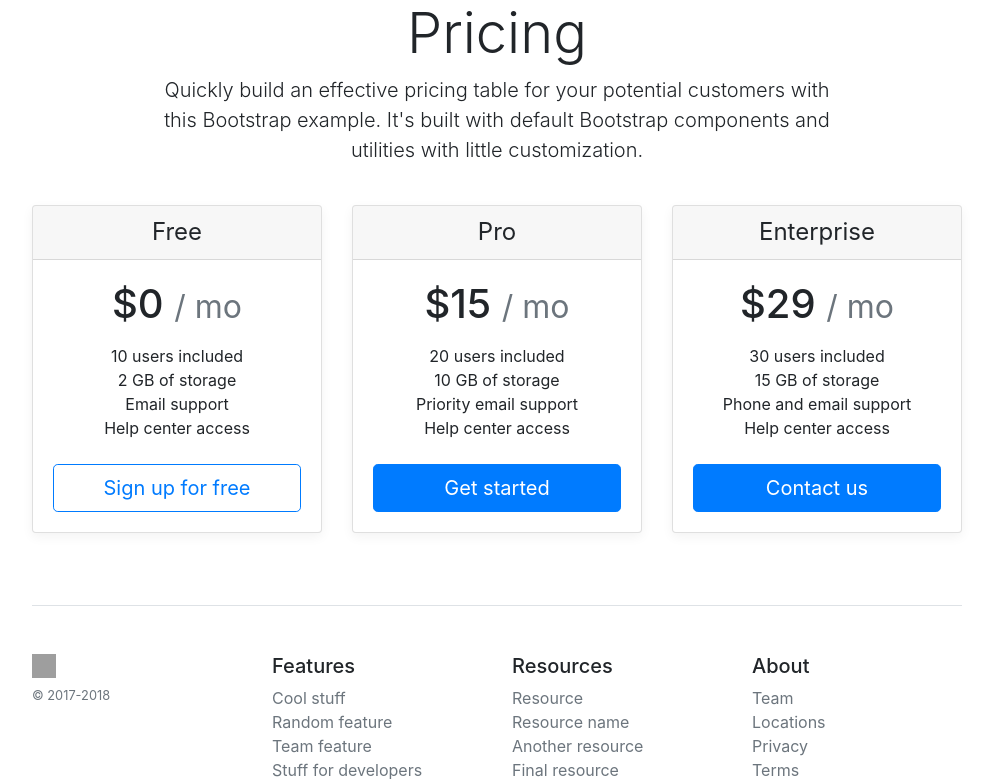
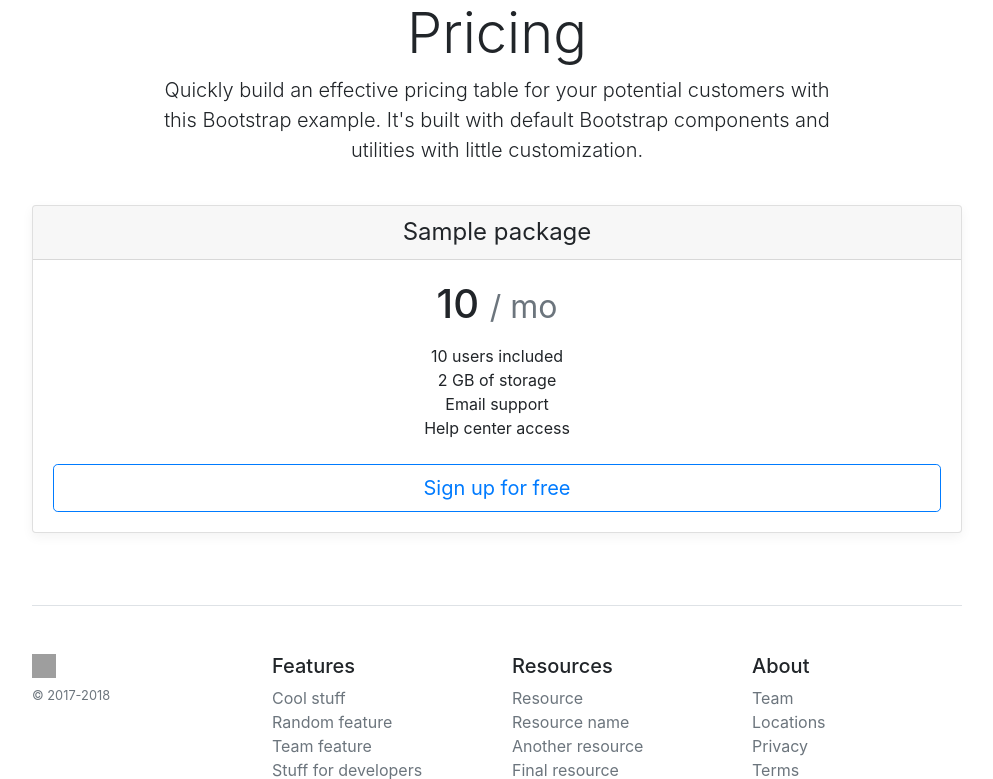
Before and after one commit to yasinaliyari/Payment-Gateway, a Django app: page /package/pricing/ in a window 1280 px wide. Shown: the part 135-914 px from the top of the page, without its empty margins (143-1136 px from the left). Run offline with Django 5.2, Linux system fonts and the light colour scheme; tables that the repository leaves empty hold one stand-in row (values such as "Sample post"); parts of the project's set-up code (start-up, migrations or seed data) failed here and were passed over; some libraries are stand-ins or nearby versions; grey boxes are pictures that could not be loaded.

Commit message:
add title and price

```diff
--- a/templates/package/pricing.html
+++ b/templates/package/pricing.html
@@ -39,12 +39,13 @@
 
     <div class="container">
       <div class="card-deck mb-3 text-center">
+        {% for package in packages %}
           <div class="card mb-4 box-shadow">
             <div class="card-header">
-            <h4 class="my-0 font-weight-normal">Free</h4>
+              <h4 class="my-0 font-weight-normal">{{ package.title }}</h4>
             </div>
             <div class="card-body">
-            <h1 class="card-title pricing-card-title">$0 <small class="text-muted">/ mo</small></h1>
+              <h1 class="card-title pricing-card-title">{{ package.price }} <small class="text-muted">/ mo</small></h1>
               <ul class="list-unstyled mt-3 mb-4">
                 <li>10 users included</li>
                 <li>2 GB of storage</li>
@@ -54,36 +55,7 @@
               <button type="button" class="btn btn-lg btn-block btn-outline-primary">Sign up for free</button>
             </div>
           </div>
-        <div class="card mb-4 box-shadow">
-          <div class="card-header">
-            <h4 class="my-0 font-weight-normal">Pro</h4>
-          </div>
-          <div class="card-body">
-            <h1 class="card-title pricing-card-title">$15 <small class="text-muted">/ mo</small></h1>
-            <ul class="list-unstyled mt-3 mb-4">
-              <li>20 users included</li>
-              <li>10 GB of storage</li>
-              <li>Priority email support</li>
-              <li>Help center access</li>
-            </ul>
-            <button type="button" class="btn btn-lg btn-block btn-primary">Get started</button>
-          </div>
-        </div>
-        <div class="card mb-4 box-shadow">
-          <div class="card-header">
-            <h4 class="my-0 font-weight-normal">Enterprise</h4>
-          </div>
-          <div class="card-body">
-            <h1 class="card-title pricing-card-title">$29 <small class="text-muted">/ mo</small></h1>
-            <ul class="list-unstyled mt-3 mb-4">
-              <li>30 users included</li>
-              <li>15 GB of storage</li>
-              <li>Phone and email support</li>
-              <li>Help center access</li>
-            </ul>
-            <button type="button" class="btn btn-lg btn-block btn-primary">Contact us</button>
-          </div>
-        </div>
+        {% endfor %}
       </div>
 
       <footer class="pt-4 my-md-5 pt-md-5 border-top">
```
Lines whose indentation alone changed are shown as unchanged.
